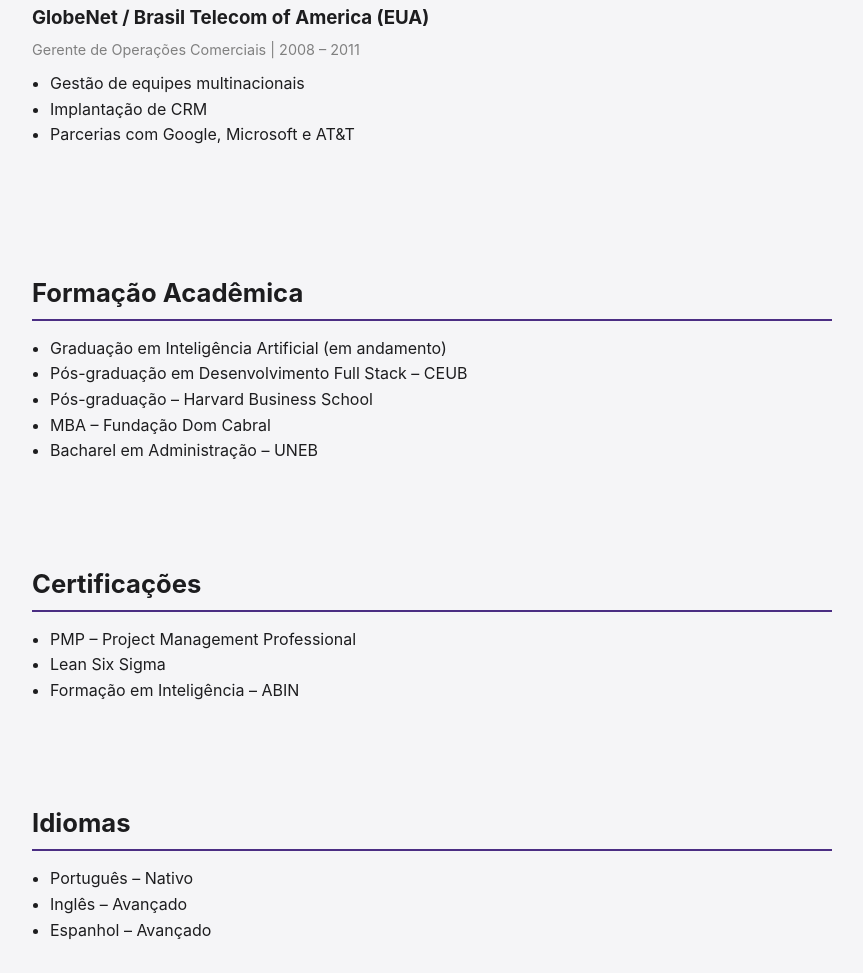
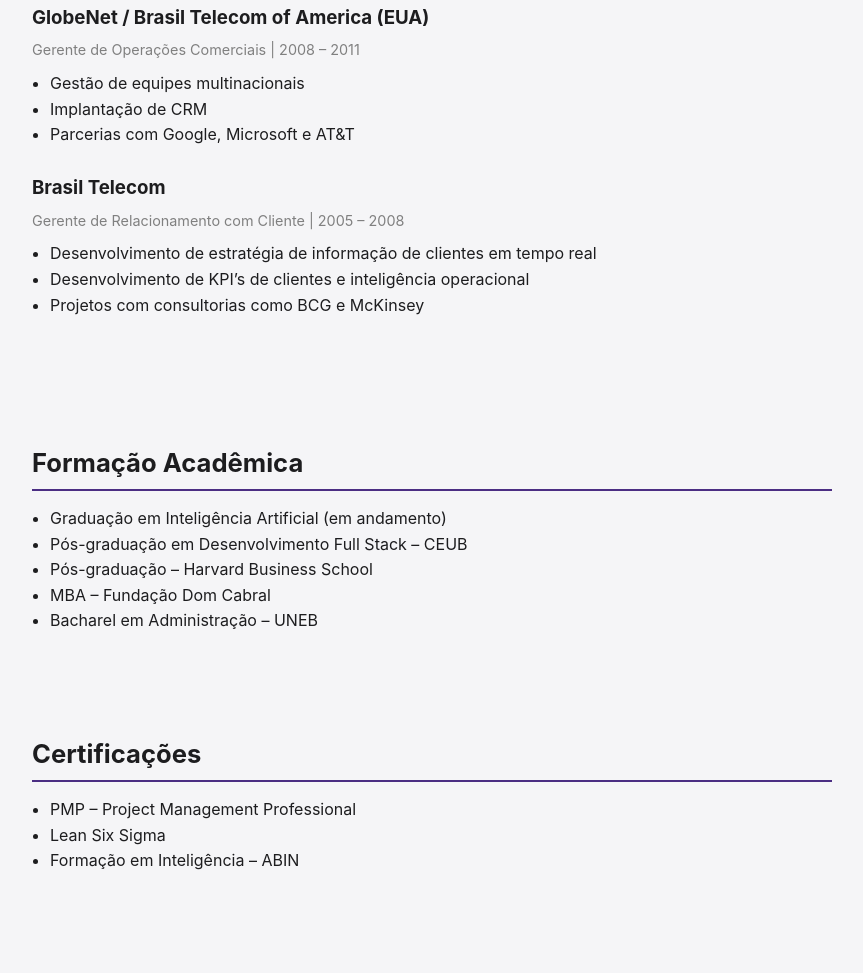
Before and after one commit to JorgeMJNT/portfolioHUB, a plain HTML site: page cv.html in a window 1280 px wide. Shown: the part 1517-2490 px from the top of the page, without its empty margins (208-1071 px from the left). Drawn offline with Linux system fonts and the light colour scheme.

Commit message:
Commit 9

```diff
--- a/cv.html
+++ b/cv.html
@@ -109,6 +109,16 @@
             </ul>
         </div>
 
+        <div class="job">
+            <h3>Brasil Telecom</h3>
+            <span>Gerente de Relacionamento com Cliente  | 2005 – 2008</span>
+            <ul>
+                <li>Desenvolvimento de estratégia de informação de clientes em tempo real</li>
+                <li>Desenvolvimento de KPI’s de clientes e inteligência operacional</li>
+                <li>Projetos com consultorias como BCG e McKinsey</li>
+            </ul>
+        </div>
+
     </section>
 
     <!-- FORMAÇÃO -->
```
